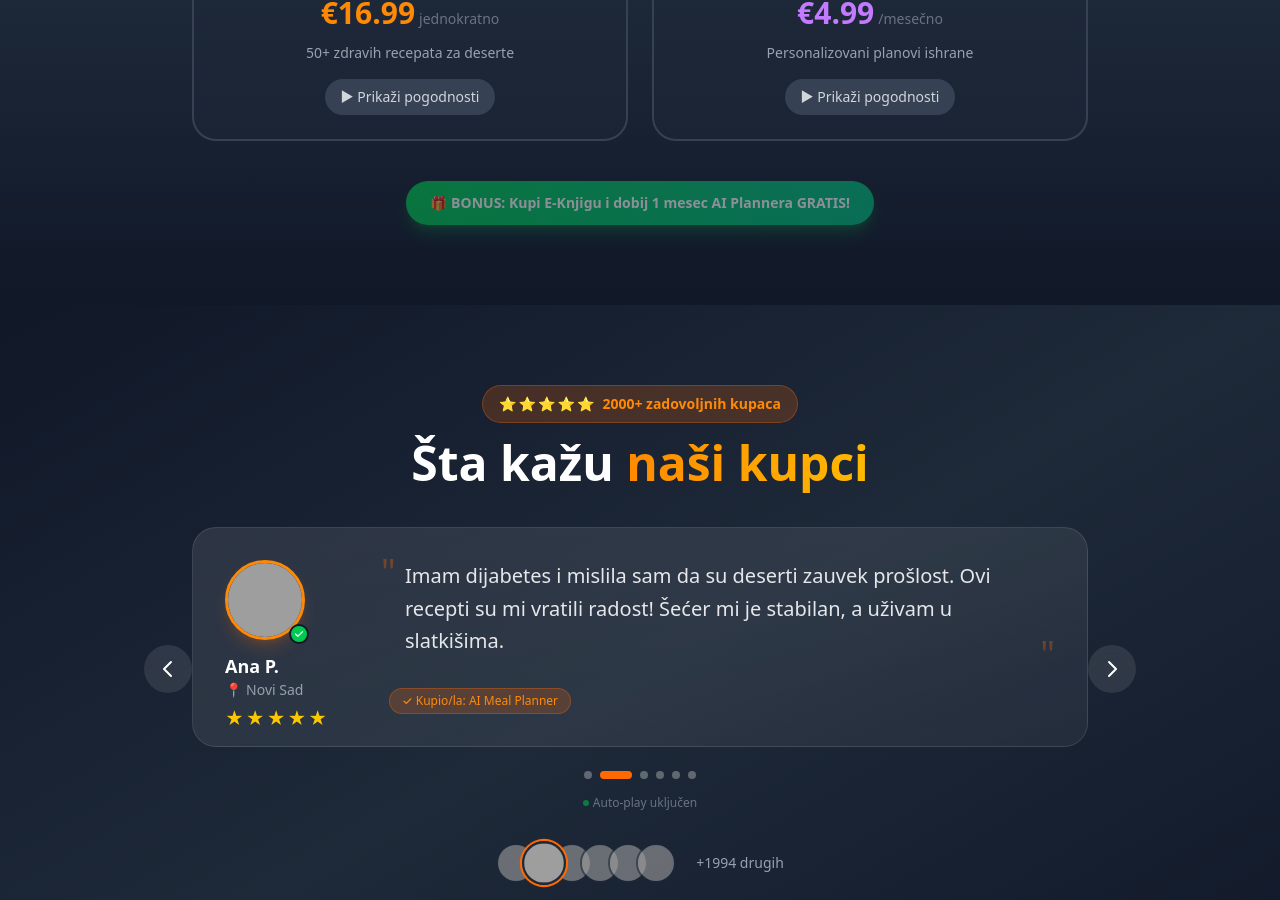
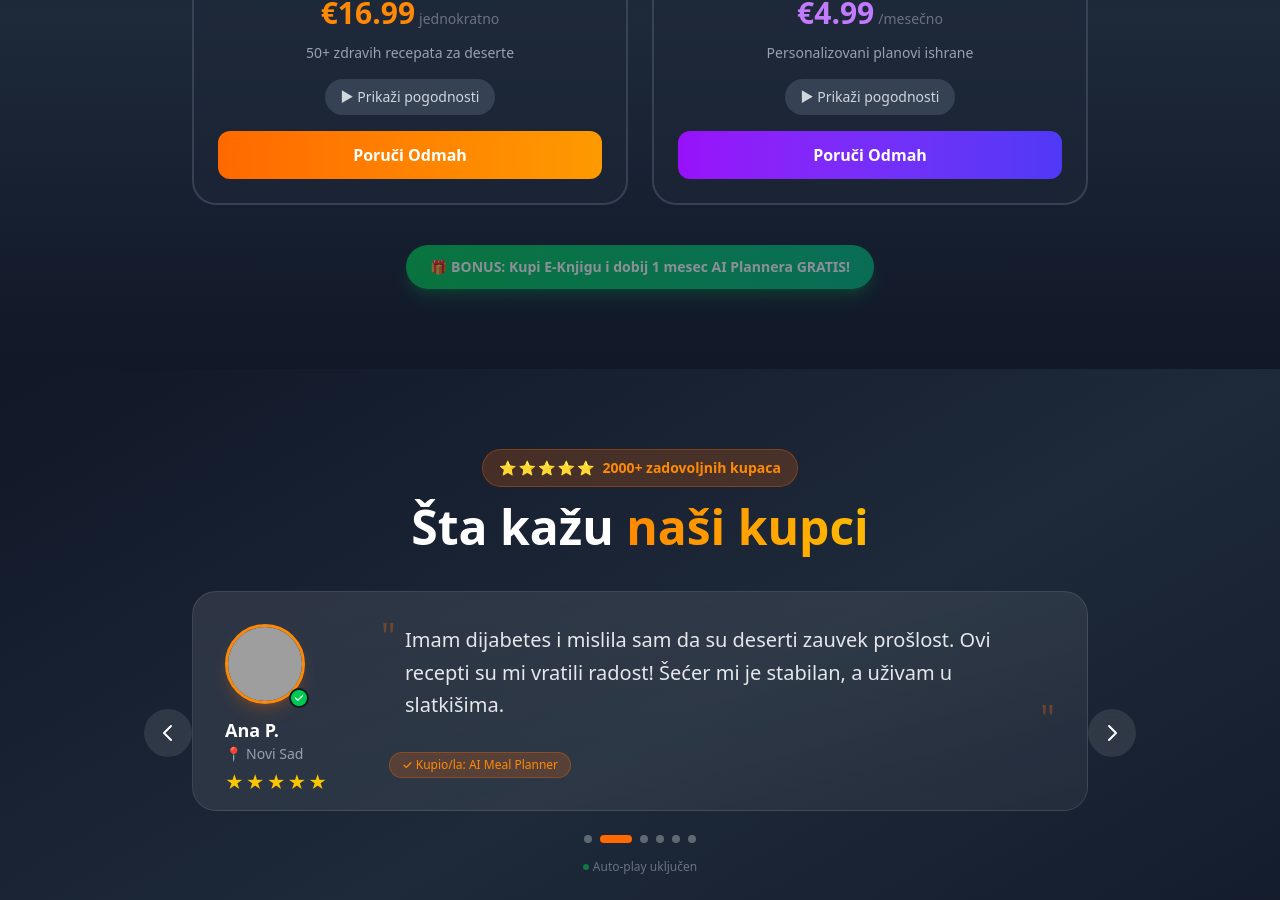
Before and after one commit to gogecmaestrotib92-cmyk/culinari, a Next.js app: page / in a window 1280 px wide. Shown: the part 4715-5615 px from the top of the page. Built offline with nearby package versions, Linux system fonts and the light colour scheme; grey boxes are pictures that could not be loaded.

Commit message:
Add Order Now buttons to WhatYouGet section

```diff
--- a/app/components/WhatYouGet.tsx
+++ b/app/components/WhatYouGet.tsx
@@ -72,6 +72,16 @@ export default function WhatYouGet() {
               }`}>
                 {activeTab === 'book' ? '▼ Sakrij pogodnosti' : '▶ Prikaži pogodnosti'}
               </div>
+
+              <div className="mt-4">
+                <a
+                  href="#pricing"
+                  onClick={(e) => e.stopPropagation()}
+                  className="inline-block w-full py-3 rounded-xl font-bold text-white bg-gradient-to-r from-orange-500 to-amber-500 hover:shadow-lg hover:scale-105 transition-all shadow-orange-500/20"
+                >
+                  Poruči Odmah
+                </a>
+              </div>
             </div>
 
             {/* E-Knjiga Benefits Slide */}
@@ -117,6 +127,16 @@ export default function WhatYouGet() {
               }`}>
                 {activeTab === 'planner' ? '▼ Sakrij pogodnosti' : '▶ Prikaži pogodnosti'}
               </div>
+
+              <div className="mt-4">
+                <a
+                  href="#pricing"
+                  onClick={(e) => e.stopPropagation()}
+                  className="inline-block w-full py-3 rounded-xl font-bold text-white bg-gradient-to-r from-purple-600 to-indigo-600 hover:shadow-lg hover:scale-105 transition-all shadow-purple-500/20"
+                >
+                  Poruči Odmah
+                </a>
+              </div>
             </div>
 
             {/* AI Planner Benefits Slide */}
```
